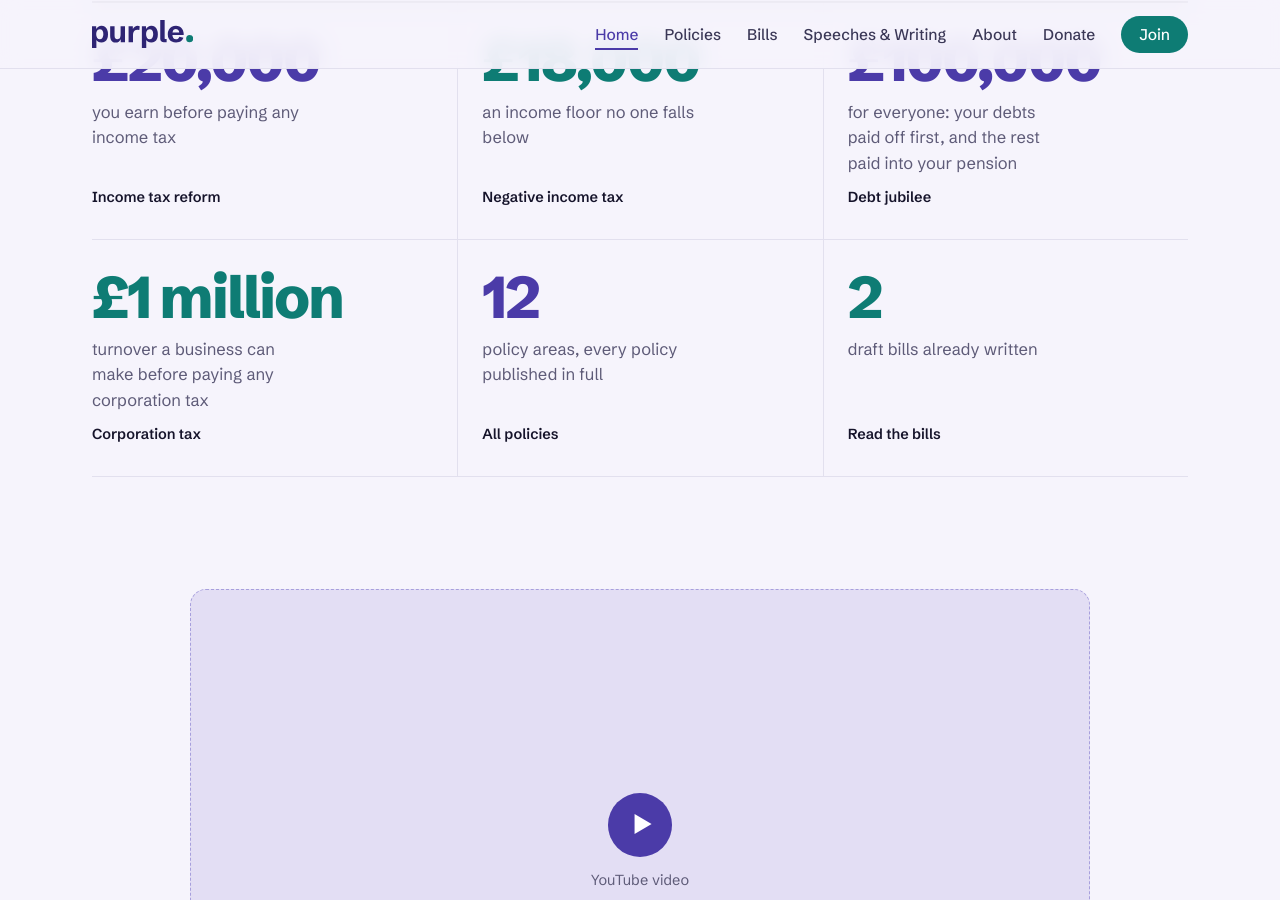
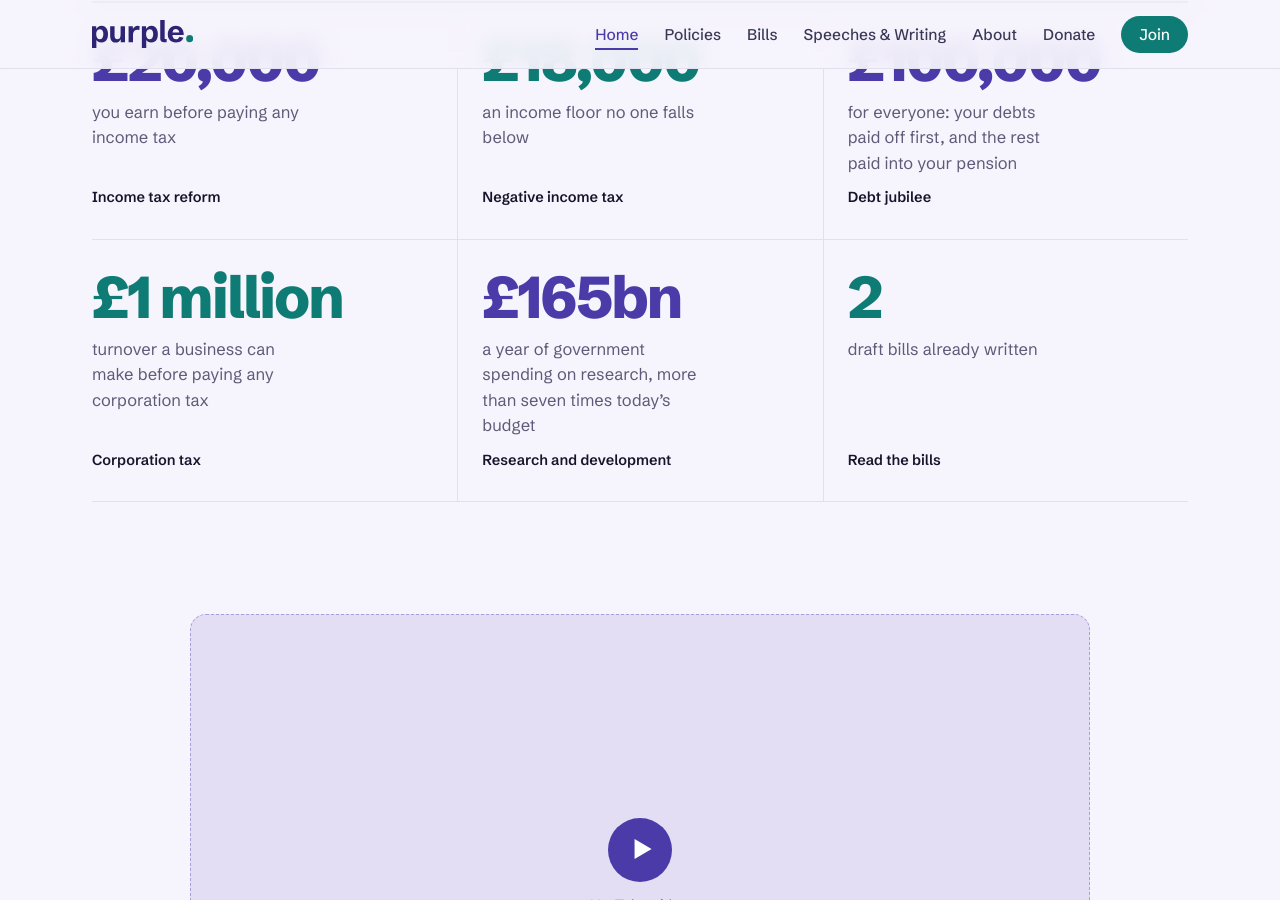
Before and after one commit to Purple-Party-uk/purple, a Jekyll site: the page built from index.html, in a window 1280 px wide and 900 px high, scrolled down 1199 px. Built offline with Jekyll 4.4.1, drawn with Linux system fonts in a browser that asks for light colours.

Commit message:
R&D policy: £165bn government spending (£150bn civilian, £15bn defence), phased over five years, CPI-linked; home tile replaces policy-area count
Co-Authored-By: Claude Opus 5.5 <noreply@anthropic.com>
Claude-Session: https://claude.ai/code/session_01GBFwWHbDoAqRUUQL5bU7Sj

```diff
--- a/index.html
+++ b/index.html
@@ -24,6 +24,7 @@ title: Purple
 {% assign tax = site.policies | where: "key", "income-tax" | first %}
 {% assign nit = site.policies | where: "key", "nit" | first %}
 {% assign jubilee = site.policies | where: "key", "debt-jubilee" | first %}
+{% assign rnd = site.policies | where: "key", "research-development" | first %}
 <section class="numbers"><div class="wrap">
   <div class="num-grid">
     <a class="num reveal" href="{{ tax.url | relative_url }}"><span class="big">£20,000</span><span class="what">you earn before paying any income tax</span><span class="more">Income tax reform</span></a>
@@ -31,7 +32,7 @@ title: Purple
     <a class="num reveal" href="{{ jubilee.url | relative_url }}"><span class="big">£100,000</span><span class="what">for everyone: your debts paid off first, and the rest paid into your pension</span><span class="more">Debt jubilee</span></a>
     {% comment %} Point this tile at the corporation tax policy once its page exists. {% endcomment %}
     <a class="num reveal" href="{{ '/policies/' | relative_url }}"><span class="big">£1 million</span><span class="what">turnover a business can make before paying any corporation tax</span><span class="more">Corporation tax</span></a>
-    <a class="num reveal" href="{{ '/policies/' | relative_url }}"><span class="big">{{ site.themes.size }}</span><span class="what">policy areas, every policy published in full</span><span class="more">All policies</span></a>
+    <a class="num reveal" href="{{ rnd.url | relative_url }}"><span class="big">£165bn</span><span class="what">a year of government spending on research, more than seven times today’s budget</span><span class="more">Research and development</span></a>
     <a class="num reveal" href="{{ '/bills/' | relative_url }}"><span class="big">{{ site.bills.size }}</span><span class="what">draft bills already written</span><span class="more">Read the bills</span></a>
   </div>
 </div></section>
```
